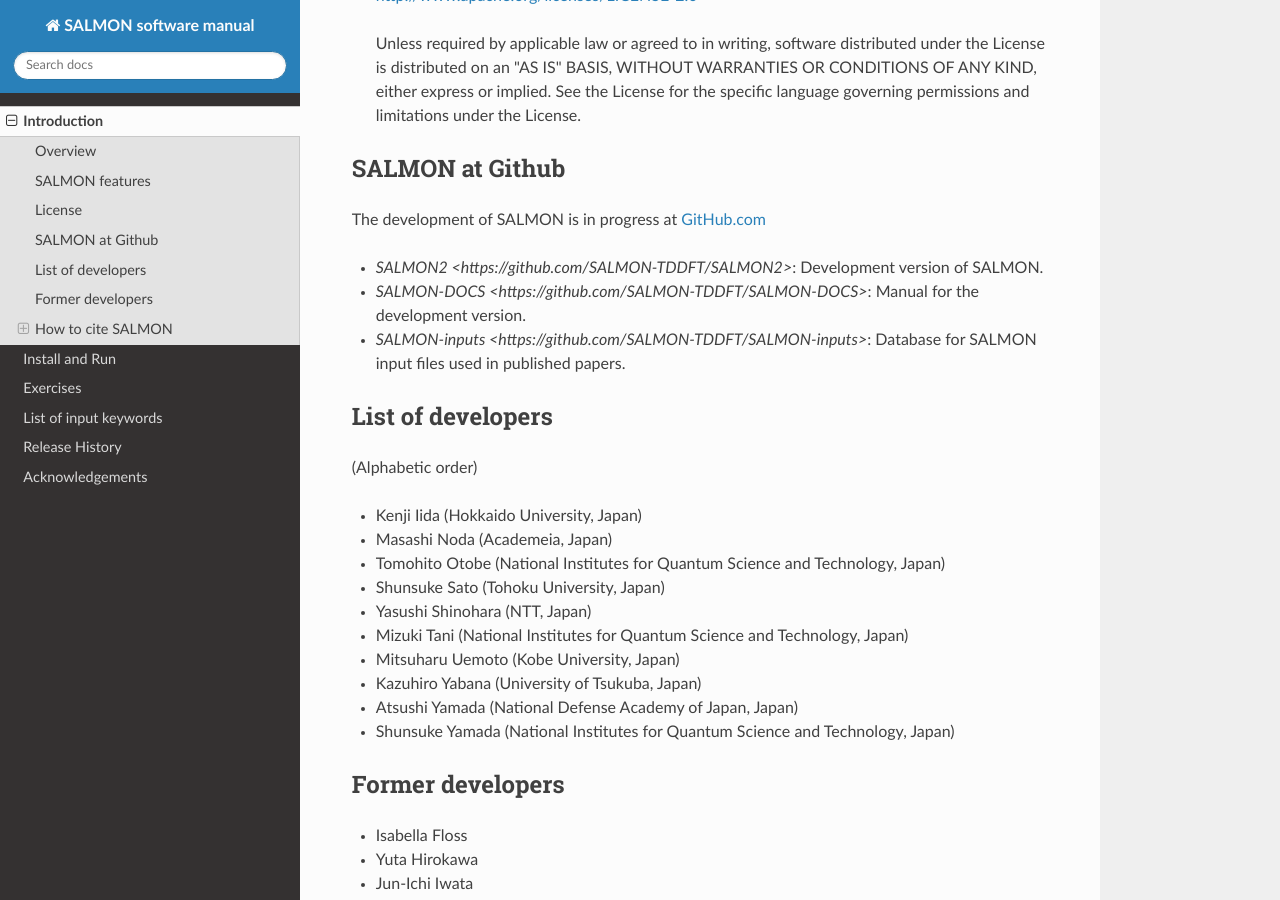
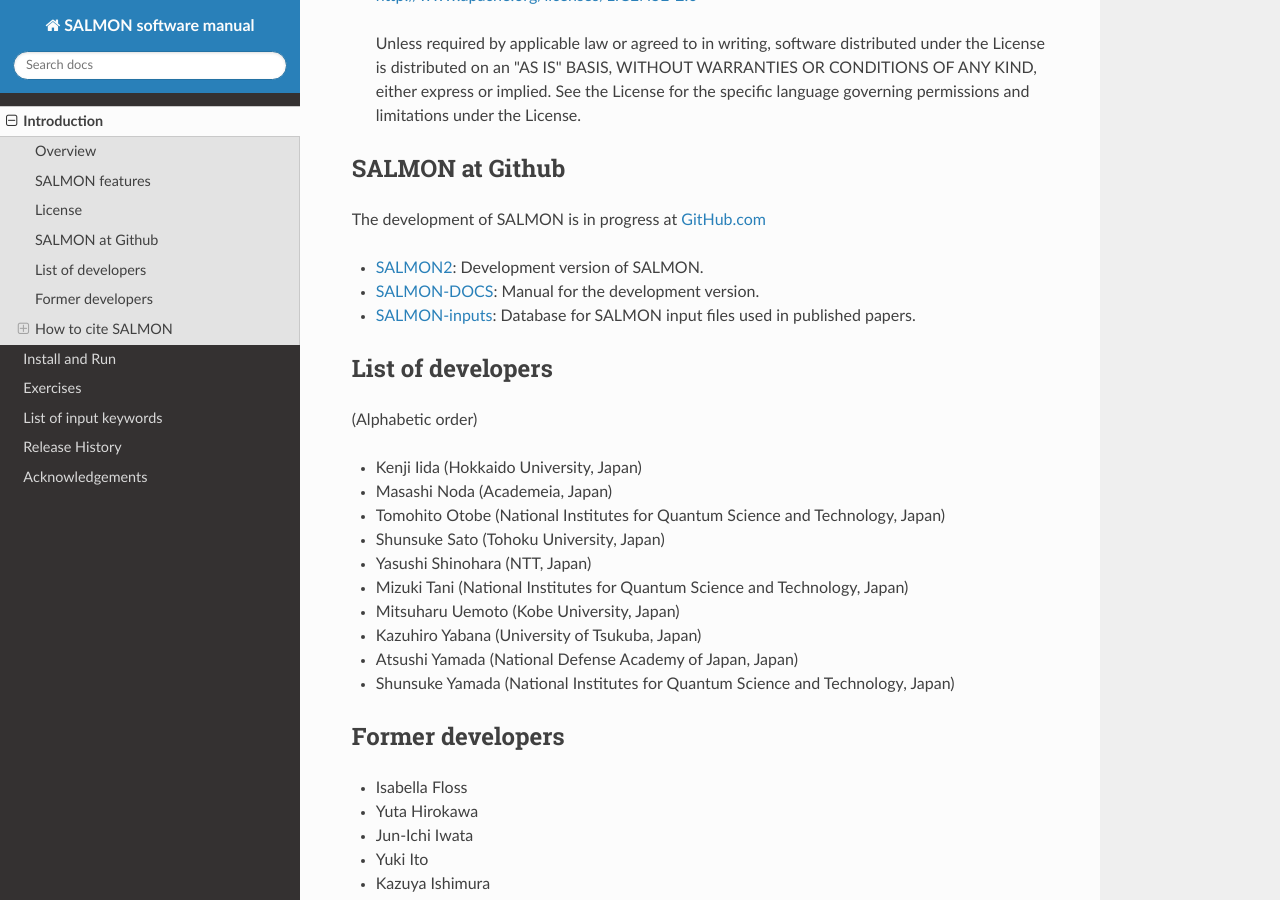
Before and after one commit to SALMON-TDDFT/SALMON-DOCS, a Sphinx documentation site: the page built from source/introduction.rst, in a window 1280 px wide and 900 px high, scrolled down 1808 px. Built offline with Sphinx 7.4.7 and the Read the Docs theme 3.1.0, drawn with Linux system fonts in a browser that asks for light colours; formulas are drawn with MathJax 3; cross-references to code outside the pages are shown as plain code.

Commit message:
Update introduction.rst

```diff
--- a/source/introduction.rst
+++ b/source/introduction.rst
@@ -111,9 +111,9 @@
 
 The development of SALMON is in progress at `GitHub.com <https://github.com/salmon-tddft>`__
 
-* `SALMON2 <https://github.com/SALMON-TDDFT/SALMON2>`: Development version of SALMON.
-* `SALMON-DOCS <https://github.com/SALMON-TDDFT/SALMON-DOCS>`: Manual for the development version.
-* `SALMON-inputs <https://github.com/SALMON-TDDFT/SALMON-inputs>`: Database for SALMON input files used in published papers.
+* `SALMON2 <https://github.com/SALMON-TDDFT/SALMON2>`__: Development version of SALMON.
+* `SALMON-DOCS <https://github.com/SALMON-TDDFT/SALMON-DOCS>`__: Manual for the development version.
+* `SALMON-inputs <https://github.com/SALMON-TDDFT/SALMON-inputs>`__: Database for SALMON input files used in published papers.
 
 List of developers
 ----------------------
```
